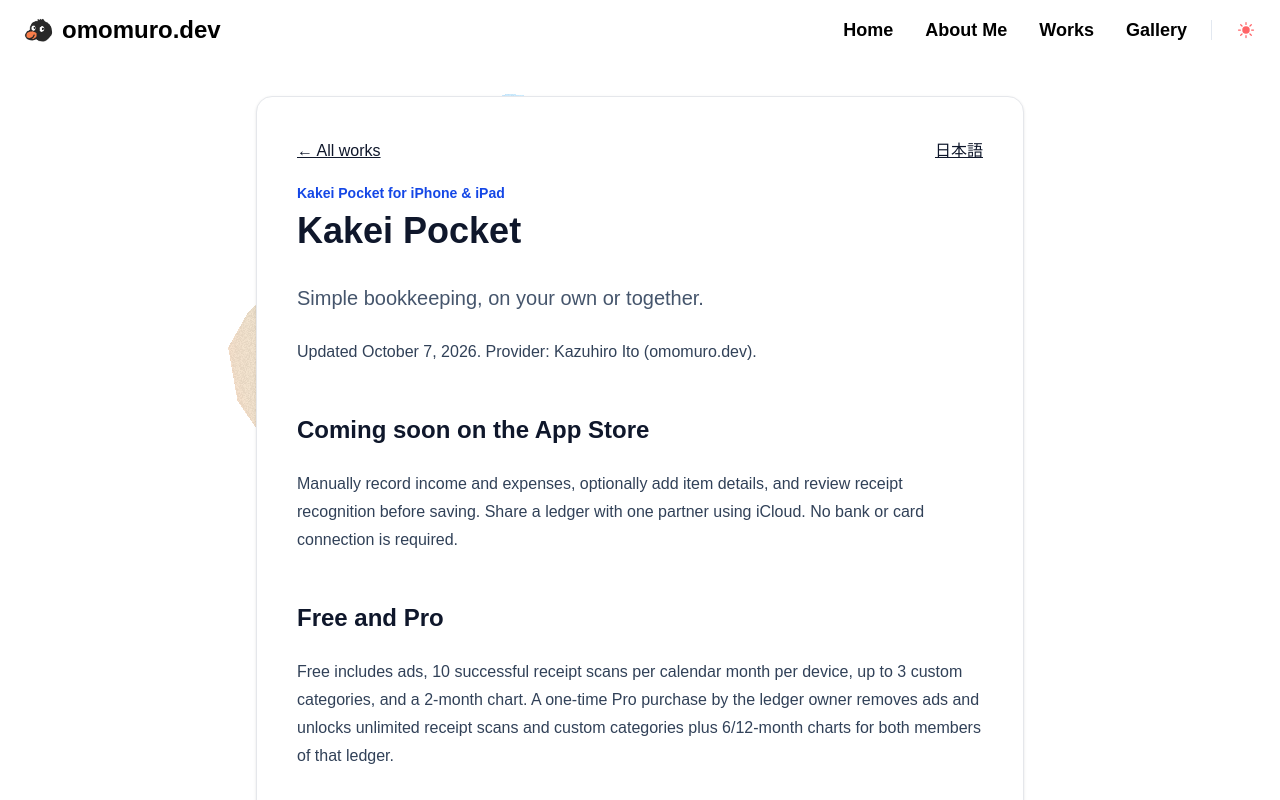
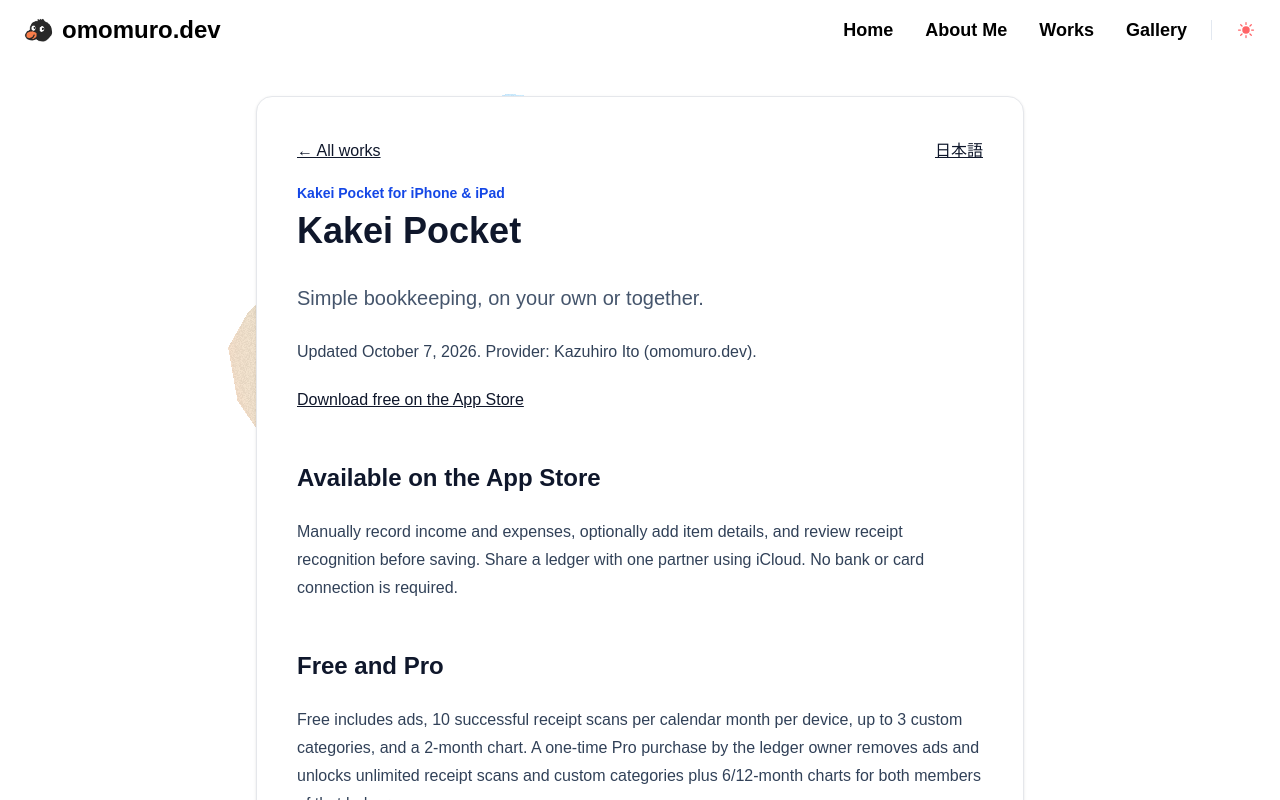
Before and after one commit to KazuhiroIto0127/omomuro.dev, a Next.js app: page /works/kakei-pocket/en in a window 1280 px wide. Shown: the top 800 px of the page. Built offline with nearby package versions, Linux system fonts and the light colour scheme; no server answers; a web font is replaced by a local one; what tailwindcss-radix would draw is missing.

Commit message:
content: Kakei Pocket is now on the App Store

```diff
--- a/pages/works/kakei-pocket/en/index.tsx
+++ b/pages/works/kakei-pocket/en/index.tsx
@@ -9,7 +9,10 @@ export default function Page() {
       description="Simple bookkeeping, on your own or together."
     >
       <p>Updated October 7, 2026. Provider: Kazuhiro Ito (omomuro.dev).</p>
-      <h2>Coming soon on the App Store</h2>
+      <p>
+        <a href="https://apps.apple.com/app/id6819167469">Download free on the App Store</a>
+      </p>
+      <h2>Available on the App Store</h2>
       <p>
         Manually record income and expenses, optionally add item details, and review receipt recognition before saving.
         Share a ledger with one partner using iCloud. No bank or card connection is required.
```
Also changed, not shown: contents/works/kakei-pocket.md (+1 -1 lines), 1 other file (tests, documents, lock files or other folders).
